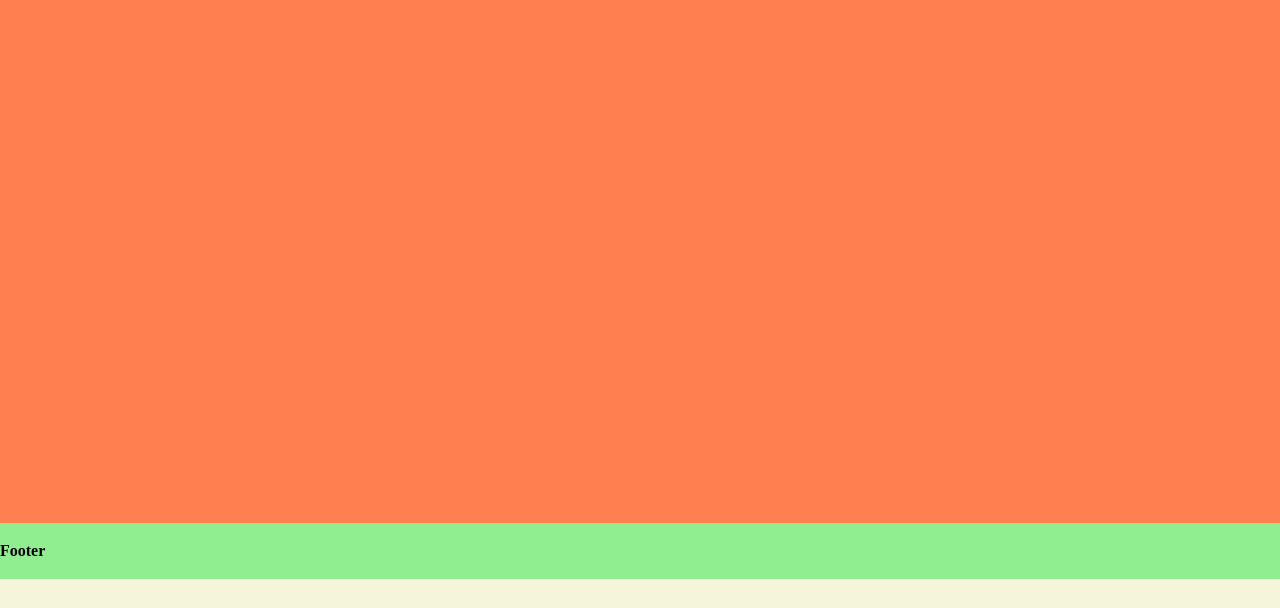
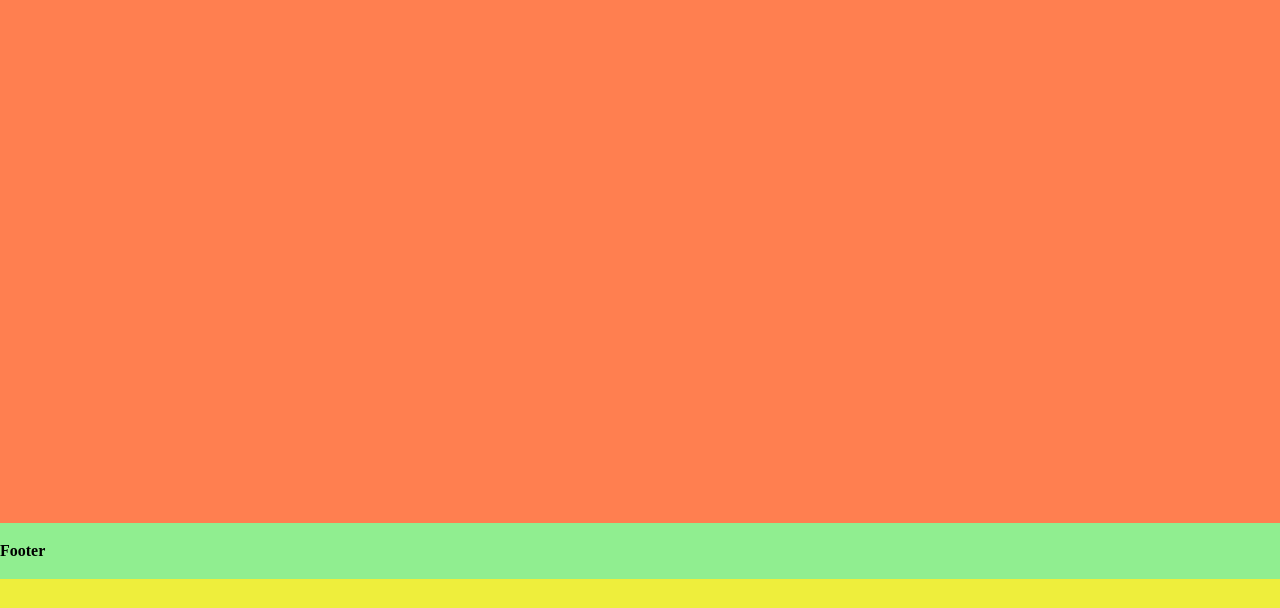
Before and after one commit to mythily-muthu/block-inline-elements, a plain HTML site: page index.html in a window 1280 px wide. Shown: the part 192-800 px from the top of the page. Drawn offline with Linux system fonts and the light colour scheme.

Commit message:
Feat: background color changed.

```diff
--- a/style.css
+++ b/style.css
@@ -2,10 +2,9 @@ body {
   margin: 0;
   padding: 0;
   box-sizing: border-box;
-  background-color: beige;
+  background-color: rgb(238, 238, 60);
 }
-.container {
-}
+
 .header {
   background-color: lightgreen;
   display: flex;
```
